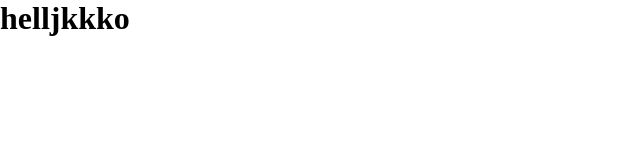
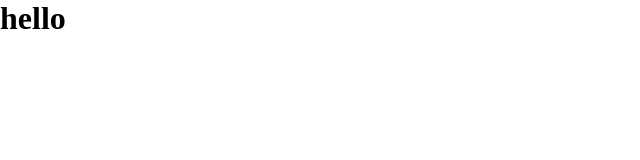
Before and after one commit to Lopez-Jordan/SurfReport, a React (Vite) app in the folder client/: page / in a window 1280 px wide. Shown: the top 160 px of the page, without its empty margins (0-640 px from the left). Built offline with nearby package versions, Linux system fonts and the light colour scheme.

Commit message:
server is setup, working on models

```diff
--- a/client/src/App.jsx
+++ b/client/src/App.jsx
@@ -1,8 +1,10 @@
+import React, { useState } from 'react';
+
 export default function App() {
 
   return (
     <>
-      <h1>helljkkko</h1>
+      <h1>hello</h1>
     </>
-  )
+  );
 }
--- a/client/src/index.css
+++ b/client/src/index.css
@@ -2,3 +2,8 @@
   margin: 0;
   padding: 0;
 }
+
+
+@media (max-width: 768px) {
+
+}
```
Also changed, not shown: 1 other file (tests, documents, lock files or other folders).
